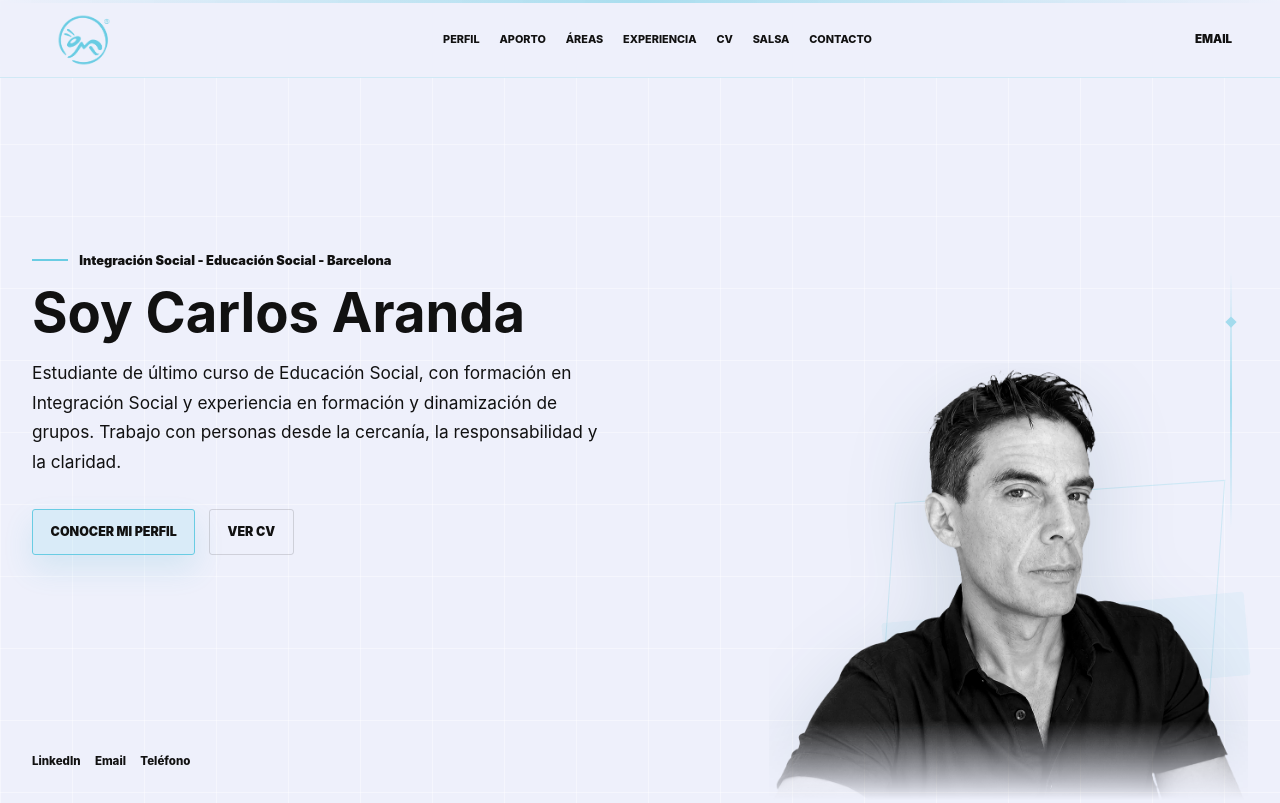
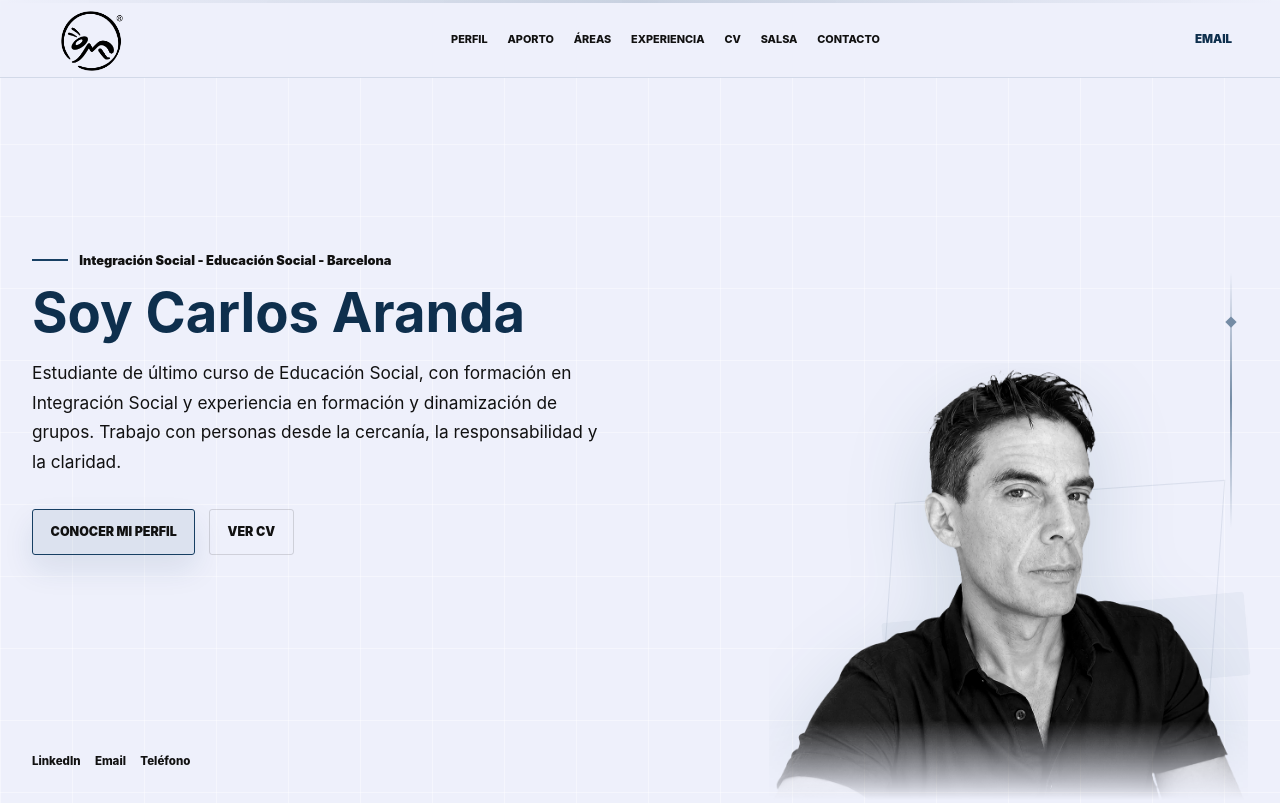
Before and after one commit to carlosarandabcn-80/WEBPERSONAL, a plain HTML site: page index.html in a window 1280 px wide. Shown: the top 803 px of the page. Drawn offline with Linux system fonts and the light colour scheme.

Commit message:
Actualiza logo y acentos en azul oscuro

```diff
--- a/assets/css/cyan-theme.css
+++ b/assets/css/cyan-theme.css
@@ -1,8 +1,8 @@
 :root {
-  --accent: #69cce3;
-  --accent-dark: #37a9c6;
-  --accent-soft: rgba(105, 204, 227, 0.12);
-  --accent-line: rgba(105, 204, 227, 0.48);
+  --accent: #173f63;
+  --accent-dark: #0e2f4d;
+  --accent-soft: rgba(23, 63, 99, 0.07);
+  --accent-line: rgba(23, 63, 99, 0.18);
   --ink: #111111;
   --ink-soft: #111111;
   --muted: #111111;
@@ -41,17 +41,39 @@ time,
 
 .site-header {
   background: rgba(238, 240, 251, 0.92);
-  border-bottom-color: rgba(105, 204, 227, 0.22);
+  border-bottom-color: rgba(23, 63, 99, 0.12);
 }
 
 .site-header::before {
   background: linear-gradient(90deg, transparent, var(--accent), transparent);
-  opacity: 0.52;
+  opacity: 0.18;
 }
 
 .brand-mark,
 .footer-logo {
-  color: var(--accent);
+  color: #000000;
+}
+
+.brand-mark {
+  width: 88px;
+  height: 62px;
+}
+
+.footer-logo {
+  width: 72px;
+  height: 54px;
+}
+
+.nav-panel,
+.header-link {
+  color: var(--accent-dark) !important;
+}
+
+.nav-panel a:hover,
+.nav-panel a:focus-visible,
+.header-link:hover,
+.header-link:focus-visible {
+  color: #000000 !important;
 }
 
 .nav-panel {
@@ -82,7 +104,7 @@ time,
 
 #hero-title {
   max-width: none;
-  color: var(--ink) !important;
+  color: var(--accent-dark) !important;
   font-size: clamp(2.75rem, 4.25vw, 4.35rem);
   line-height: 1;
   letter-spacing: 0;
@@ -91,7 +113,7 @@ time,
 #hero-title .hero-prefix,
 #hero-title .hero-name {
   display: inline;
-  color: var(--ink) !important;
+  color: var(--accent-dark) !important;
   margin: 0;
   padding: 0;
   font: inherit;
@@ -120,14 +142,14 @@ time,
 }
 
 .button-primary {
-  background: rgba(105, 204, 227, 0.16);
+  background: rgba(23, 63, 99, 0.08);
   border-color: var(--accent);
-  box-shadow: 0 14px 30px rgba(55, 169, 198, 0.14);
+  box-shadow: 0 14px 30px rgba(23, 63, 99, 0.1);
 }
 
 .button-primary:hover,
 .button-primary:focus-visible {
-  background: rgba(105, 204, 227, 0.24);
+  background: rgba(23, 63, 99, 0.13);
 }
 
 .button-secondary {
@@ -154,7 +176,7 @@ time,
 }
 
 .brush-accent {
-  background: linear-gradient(135deg, transparent 0 18%, rgba(105, 204, 227, 0.22) 18% 30%, transparent 30%), rgba(105, 204, 227, 0.08);
+  background: linear-gradient(135deg, transparent 0 18%, rgba(23, 63, 99, 0.11) 18% 30%, transparent 30%), rgba(23, 63, 99, 0.035);
 }
 
 .hero-rail {
@@ -211,7 +233,7 @@ time,
   overflow: hidden;
   border: 1px solid var(--accent-line);
   background:
-    linear-gradient(135deg, rgba(105, 204, 227, 0.18), transparent 42%),
+    linear-gradient(135deg, rgba(23, 63, 99, 0.08), transparent 42%),
     linear-gradient(180deg, rgba(255, 255, 255, 0.78), rgba(248, 248, 255, 0.92));
 }
 
@@ -219,7 +241,7 @@ time,
   content: "";
   position: absolute;
   inset: 1rem;
-  border: 1px solid rgba(105, 204, 227, 0.34);
+  border: 1px solid rgba(23, 63, 99, 0.16);
 }
 
 .video-reserve::after {
@@ -274,6 +296,16 @@ time,
 }
 
 @media (max-width: 720px) {
+  .brand-mark {
+    width: 72px;
+    height: 52px;
+  }
+
+  .footer-logo {
+    width: 64px;
+    height: 48px;
+  }
+
   .hero {
     gap: 1.25rem;
   }
--- a/index.html
+++ b/index.html
@@ -9,7 +9,7 @@
       content="Perfil profesional de Carlos Aranda Sánchez: estudiante de Educación Social con formación en Integración Social y trayectoria en formación, dinamización de grupos, comunicación y atención a las personas."
     />
     <meta name="author" content="Carlos Aranda Sánchez" />
-    <meta name="theme-color" content="#69cce3" />
+    <meta name="theme-color" content="#173f63" />
     <meta property="og:title" content="Carlos Aranda Sánchez | Portfolio profesional" />
     <meta
       property="og:description"
@@ -19,7 +19,7 @@
     <meta property="og:image" content="assets/images/carlos-window-hero-cutout.webp" />
     <link rel="icon" href="assets/images/favicon.png" type="image/png" />
     <link rel="stylesheet" href="assets/css/styles.css?v=afacdd02" />
-    <link rel="stylesheet" href="assets/css/cyan-theme.css?v=black20260718" />
+    <link rel="stylesheet" href="assets/css/cyan-theme.css?v=navy20260720" />
   </head>
   <body>
     <a class="skip-link" href="#main">Saltar al contenido</a>
```
